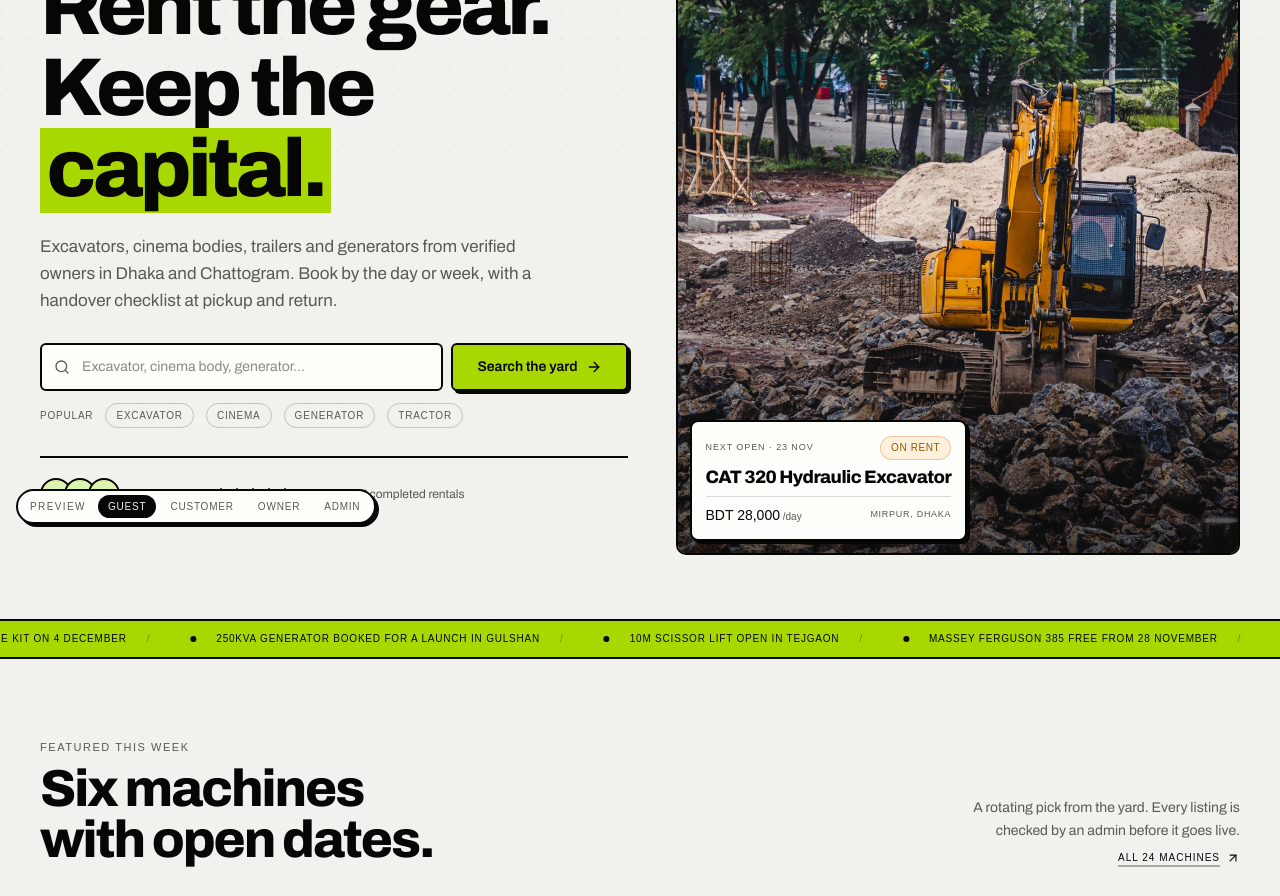
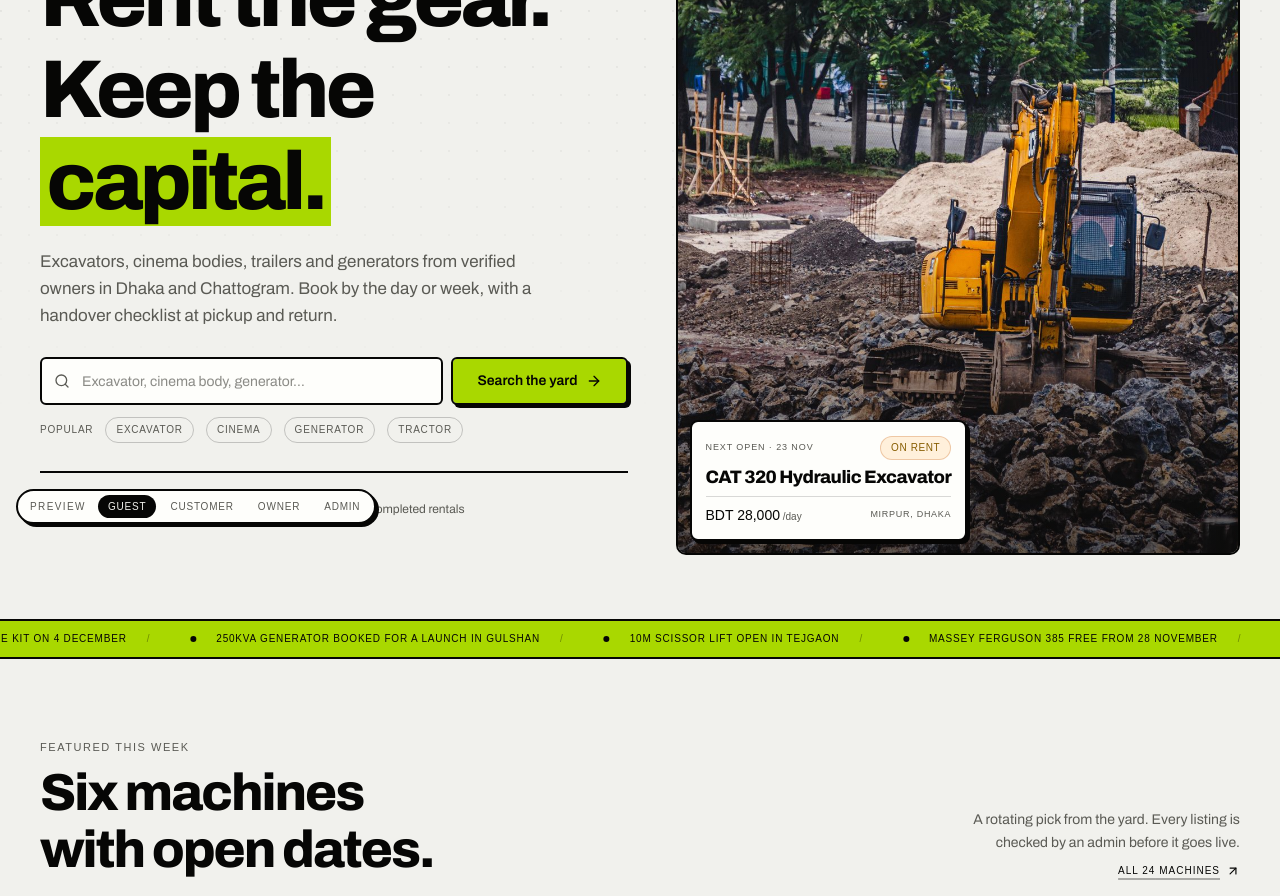
Before and after one commit to Srabon-bot/yard-club-client, a Next.js app: page / in a window 1280 px wide. Shown: the part 260-1156 px from the top of the page. Built offline with nearby package versions, Linux system fonts and the light colour scheme; a web font is replaced by a local one.

Commit message:
fix: make marker inline and set robust line-height across all viewport sizes

```diff
--- a/src/app/globals.css
+++ b/src/app/globals.css
@@ -343,37 +343,25 @@
     font-family: var(--font-display);
     font-weight: 800;
     font-size: clamp(2.75rem, 6.4vw, 5.25rem);
-    line-height: 1.05;
+    line-height: 1.12;
     letter-spacing: -0.045em;
     text-wrap: balance;
-  }
-
-  @media (min-width: 768px) {
-    .display-1 {
-      line-height: 0.98;
-    }
   }
 
   .display-2 {
     font-family: var(--font-display);
     font-weight: 800;
     font-size: clamp(2rem, 4.2vw, 3.25rem);
-    line-height: 1.05;
+    line-height: 1.1;
     letter-spacing: -0.04em;
     text-wrap: balance;
-  }
-
-  @media (min-width: 768px) {
-    .display-2 {
-      line-height: 0.98;
-    }
   }
 
   .display-3 {
     font-family: var(--font-display);
     font-weight: 800;
     font-size: clamp(1.5rem, 2.4vw, 2rem);
-    line-height: 1.05;
+    line-height: 1.15;
     letter-spacing: -0.03em;
   }
 
@@ -436,12 +424,10 @@
   }
 
   .yc-marker {
-    display: inline-block;
+    display: inline;
     background: var(--lime);
     color: var(--yc-1000);
-    line-height: 1;
-    padding: 0 0.08em 0.04em;
-    vertical-align: baseline;
+    padding: 0 0.08em;
     -webkit-box-decoration-break: clone;
     box-decoration-break: clone;
   }
```
